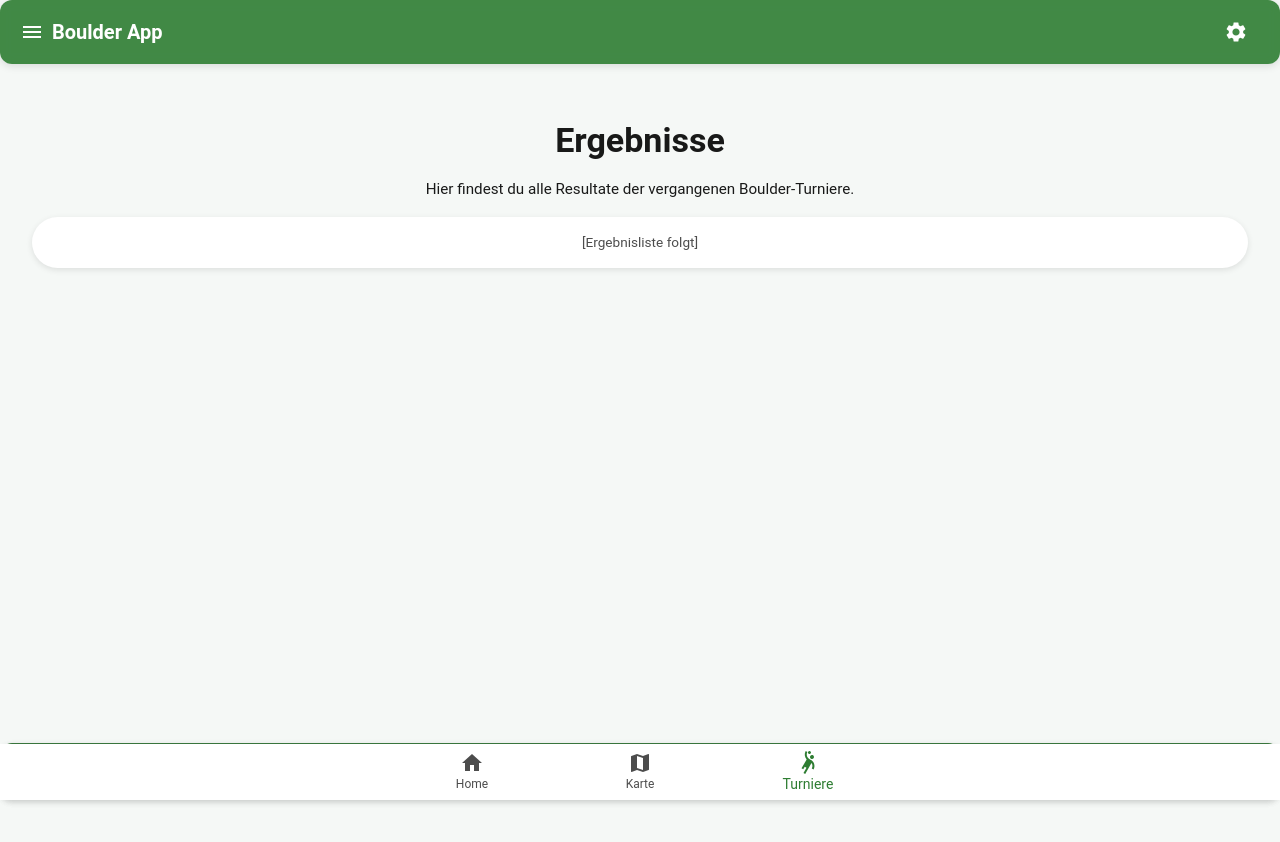
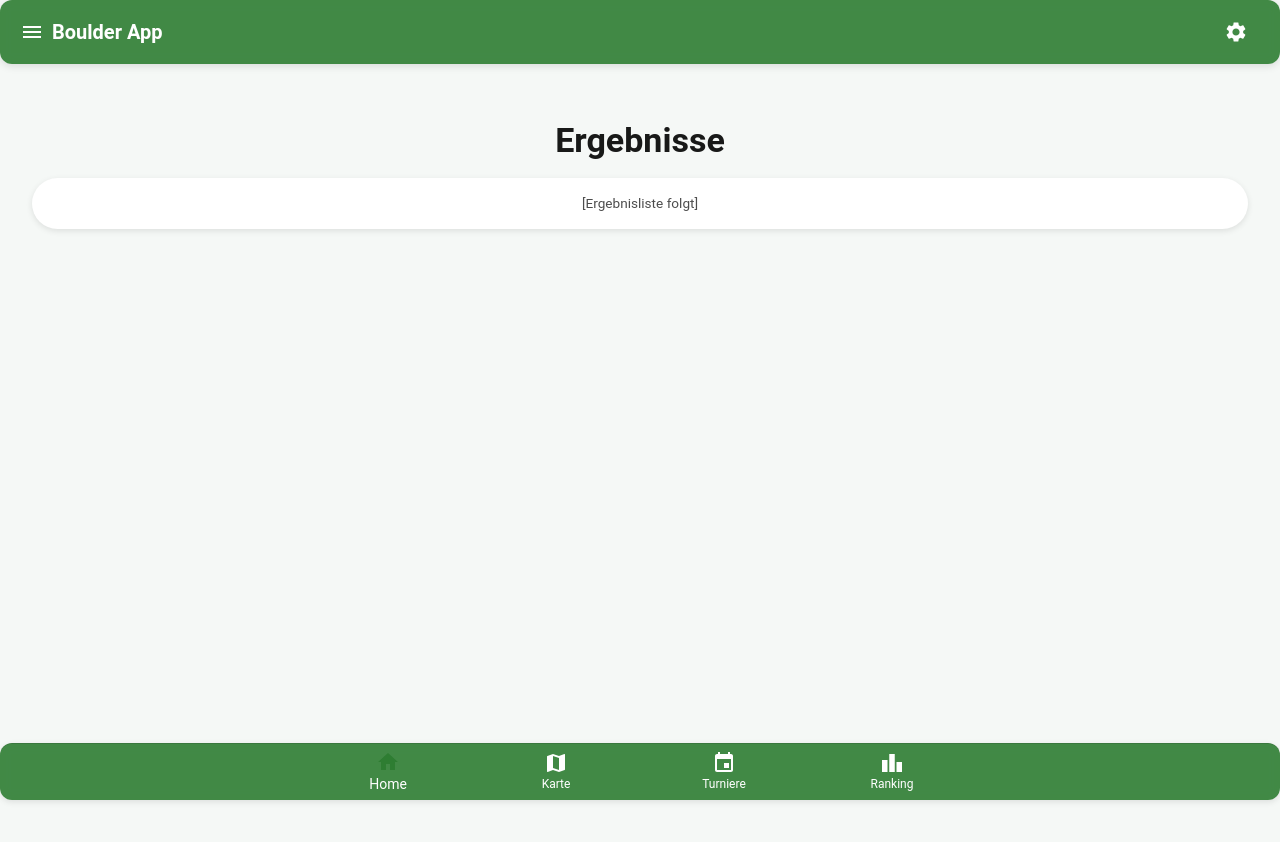
Before and after one commit to JonasFlachmann/ClimbingTurnamentAppPublic, a Next.js app: page /results in a window 1280 px wide. Shown: the top 842 px of the page. Built offline with nearby package versions, Linux system fonts and the light colour scheme.

Commit message:
Update results.tsx

```diff
--- a/pages/results.tsx
+++ b/pages/results.tsx
@@ -1,35 +1,23 @@
 import React from "react";
-import { Box, Typography, Paper, BottomNavigation, BottomNavigationAction } from "@mui/material";
-import HomeIcon from "@mui/icons-material/Home";
-import MapIcon from "@mui/icons-material/Map";
-import SportsHandballIcon from "@mui/icons-material/SportsHandball";
-import Link from "next/link";
+import { Box, Typography, Paper } from "@mui/material";
 
 const ResultsPage: React.FC = () => {
-  const [value, setValue] = React.useState(2);
-
   return (
     <>
       <Box sx={{ minHeight: "100vh", bgcolor: "background.default", px: 2, pb: 10, pt: 5 }}>
         <Typography variant="h4" sx={{ fontWeight: "bold", mb: 2, textAlign: "center" }}>
           Ergebnisse
         </Typography>
-        <Typography variant="body1" sx={{ mb: 2, textAlign: "center" }}>
-          Hier findest du alle Resultate der vergangenen Boulder-Turniere.
-        </Typography>
+
         <Paper elevation={2} sx={{ borderRadius: 4, p: 2, mb: 4 }}>
           <Typography variant="body2" color="text.secondary" sx={{ textAlign: "center" }}>
             [Ergebnisliste folgt]
           </Typography>
         </Paper>
       </Box>
-      <Paper sx={{ position: "fixed", bottom: 0, left: 0, right: 0, zIndex: 100 }} elevation={3}>
-        <BottomNavigation showLabels value={value} onChange={(_, newValue) => setValue(newValue)}>
-          <BottomNavigationAction label="Home" icon={<HomeIcon />} component={Link} href="/home" />
-          <BottomNavigationAction label="Karte" icon={<MapIcon />} component={Link} href="/map" />
-          <BottomNavigationAction label="Turniere" icon={<SportsHandballIcon />} component={Link} href="/tournament-overview" />
-        </BottomNavigation>
-      </Paper>
+
+      {/* Platzhalter für evtl. lokale Aktionsleiste (bewusst leer gelassen) */}
+      <Paper elevation={0} sx={{ display: "none" }} />
     </>
   );
 };
```
